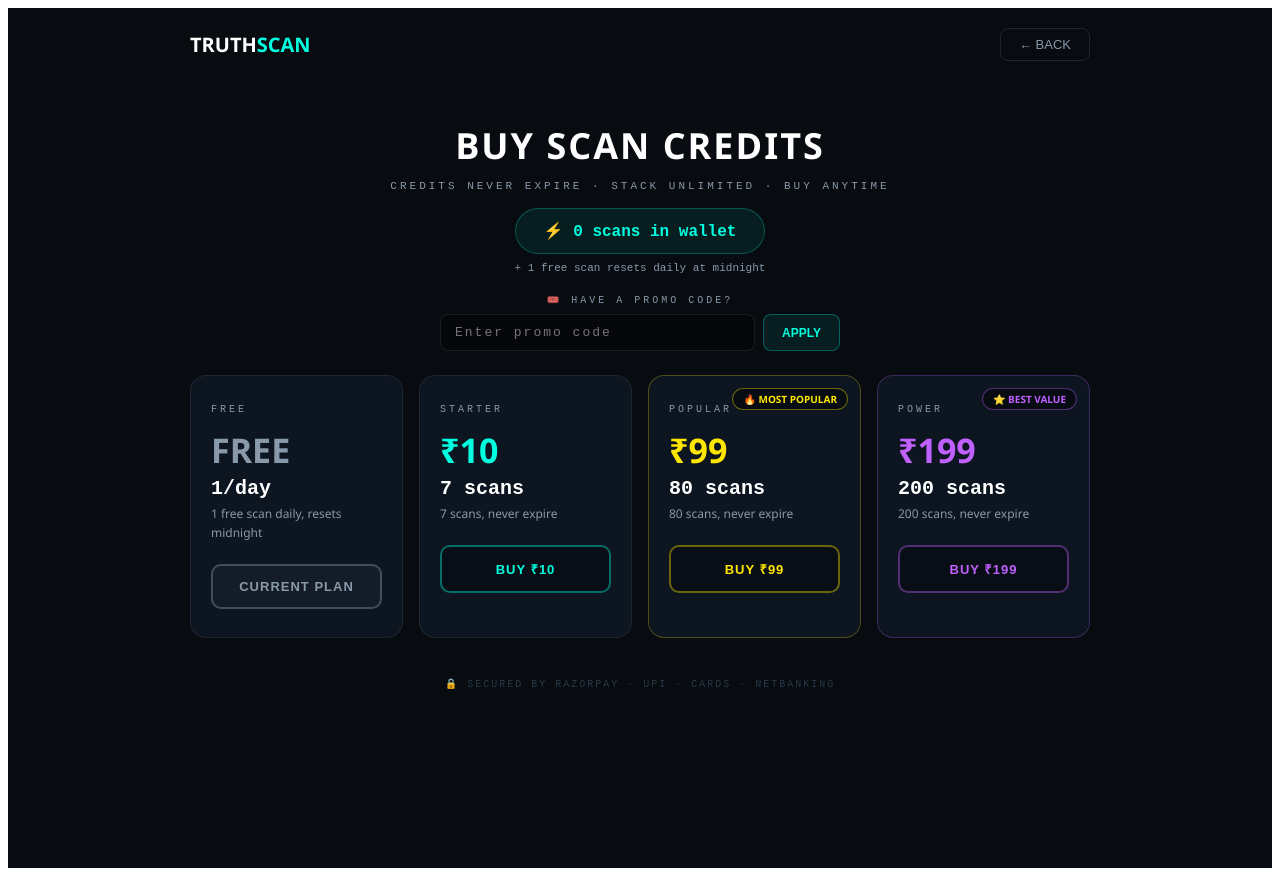
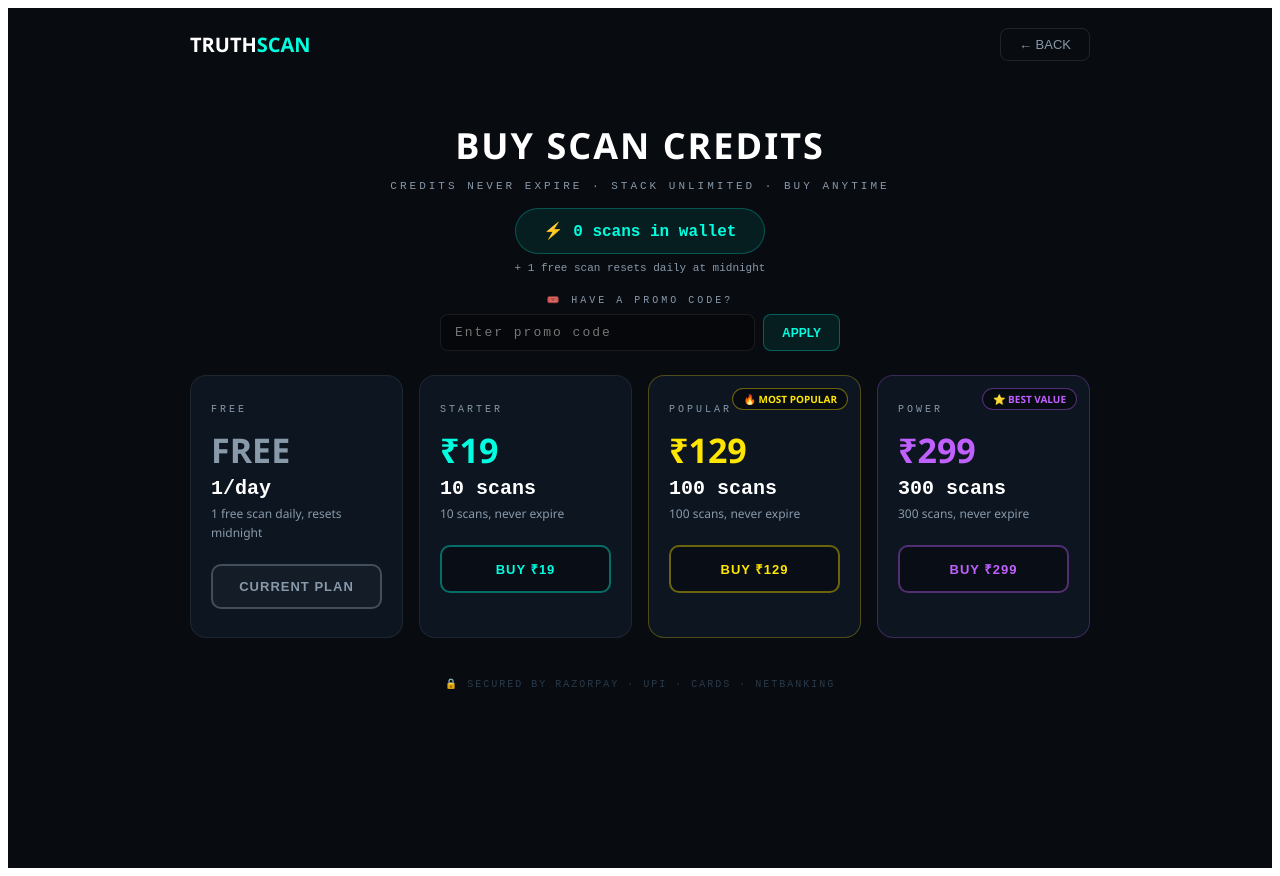
Before and after one commit to morningstar011201/truthscan, a Next.js app: page /pricing in a window 1280 px wide. Built offline with nearby package versions, Linux system fonts and the light colour scheme; no server answers.

Commit message:
Update pricing.js

```diff
--- a/pages/pricing.js
+++ b/pages/pricing.js
@@ -4,9 +4,9 @@ import { supabase } from "../lib/supabase";
 
 const PACKS = [
   { id: "free", name: "FREE", price: 0, credits: "1/day", desc: "1 free scan daily, resets midnight", badge: null, color: "#8899aa", btnText: "CURRENT PLAN", disabled: true },
-  { id: "starter", name: "STARTER", price: 10, credits: 7, desc: "7 scans, never expire", badge: null, color: "#00ffe0", btnText: "BUY ₹10" },
-  { id: "popular", name: "POPULAR", price: 99, credits: 80, desc: "80 scans, never expire", badge: "🔥 MOST POPULAR", color: "#ffe600", btnText: "BUY ₹99" },
-  { id: "power", name: "POWER", price: 199, credits: 200, desc: "200 scans, never expire", badge: "⭐ BEST VALUE", color: "#c060ff", btnText: "BUY ₹199" },
+  { id: "starter", name: "STARTER", price: 19, credits: 10, desc: "10 scans, never expire", badge: null, color: "#00ffe0", btnText: "BUY ₹19" },
+  { id: "popular", name: "POPULAR", price: 129, credits: 100, desc: "100 scans, never expire", badge: "🔥 MOST POPULAR", color: "#ffe600", btnText: "BUY ₹129" },
+  { id: "power", name: "POWER", price: 299, credits: 300, desc: "300 scans, never expire", badge: "⭐ BEST VALUE", color: "#c060ff", btnText: "BUY ₹299" },
 ];
 
 export default function Pricing() {
```
